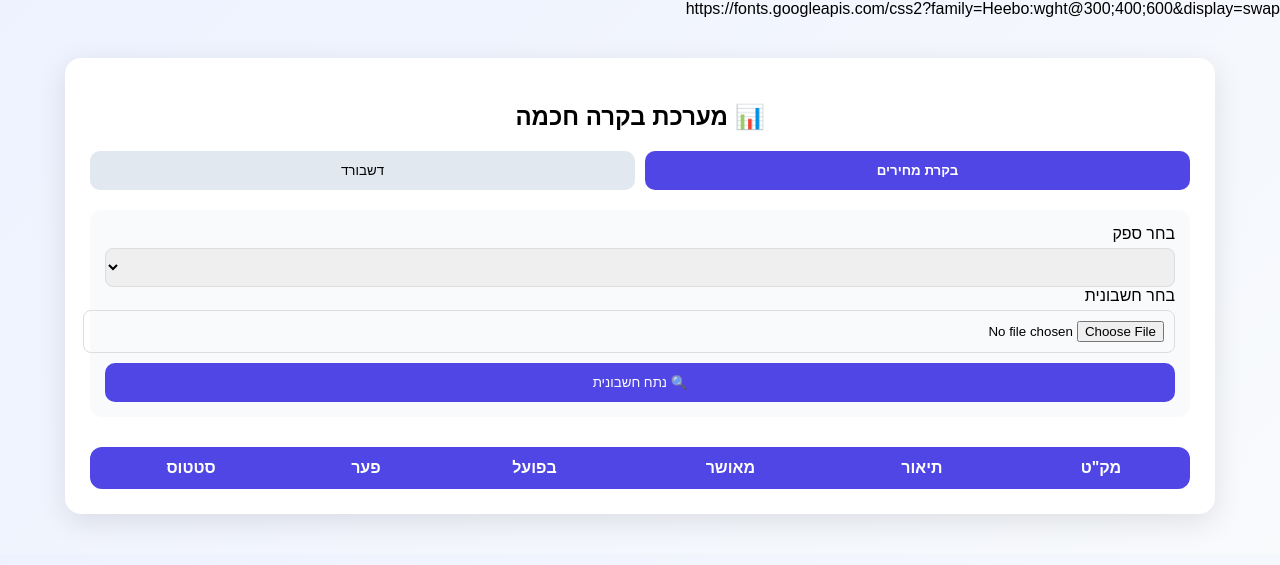
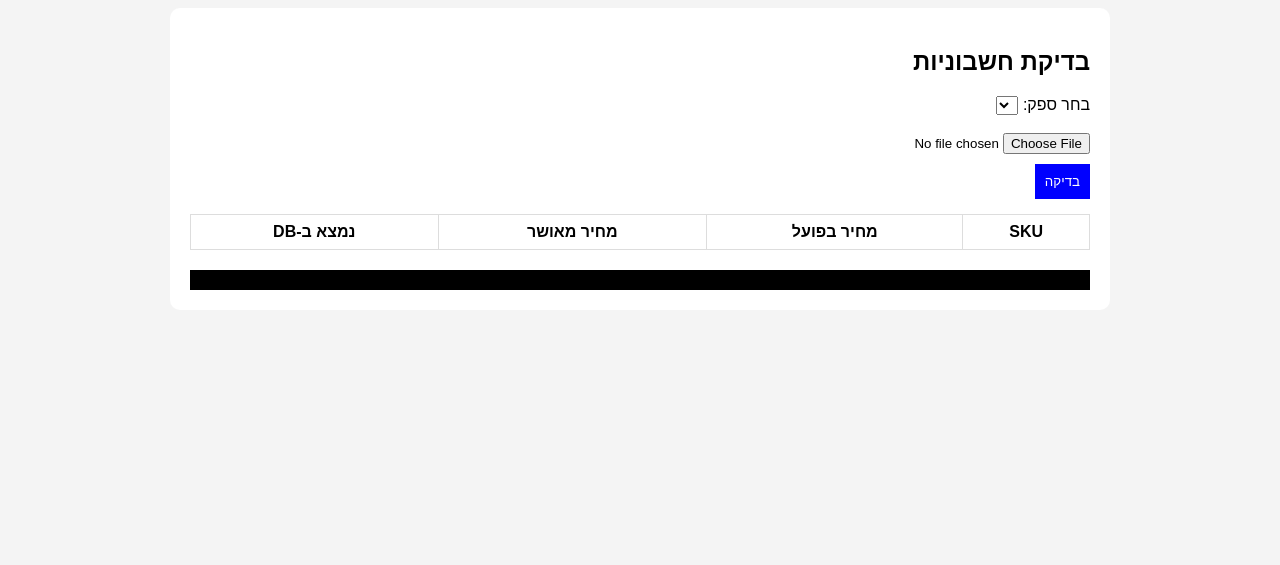
Before and after one commit to mv89-heb/ProcurementAI_System, a Flask app: template templates/index.html in a window 1280 px wide. Shown: the top 565 px of the page. Run offline with Flask 3, Linux system fonts and the light colour scheme; the template is opened without the code that fills it, so the values that code supplies are empty; some libraries are stand-ins or nearby versions.

Commit message:
Update index.html

```diff
--- a/templates/index.html
+++ b/templates/index.html
@@ -4,252 +4,141 @@
 <meta charset="UTF-8">
 <title>מערכת בקרה חכמה</title>
 
-https://fonts.googleapis.com/css2?family=Heebo:wght@300;400;600&display=swap
-
 <style>
 body {
-    font-family: 'Heebo', sans-serif;
-    background: linear-gradient(135deg,#eef2ff,#f8fafc);
-    margin: 0;
+    font-family: Arial;
+    background: #f4f4f4;
 }
 
 .container {
-    max-width: 1100px;
-    margin: 40px auto;
+    max-width: 900px;
+    margin: auto;
     background: white;
-    padding: 25px;
-    border-radius: 16px;
-    box-shadow: 0 8px 30px rgba(0,0,0,0.1);
+    padding: 20px;
+    border-radius: 10px;
 }
 
-h2 {
-    text-align: center;
-    margin-bottom: 20px;
-}
-
-.tabs {
-    display: flex;
-    gap: 10px;
-    margin-bottom: 20px;
-}
-
-.tab-btn {
-    flex: 1;
-    padding: 12px;
-    border: none;
-    background: #e2e8f0;
-    border-radius: 10px;
-    cursor: pointer;
-    transition: 0.3s;
-}
-
-.tab-btn.active {
-    background: #4f46e5;
-    color: white;
-    font-weight: bold;
-}
-
-.panel {
-    background: #f9fafb;
-    padding: 15px;
-    border-radius: 12px;
-    margin-bottom: 15px;
-}
-
-input, select {
+button {
     padding: 10px;
-    border-radius: 8px;
-    border: 1px solid #ddd;
-    width: 100%;
-    margin-top: 5px;
-}
-
-button.action {
-    margin-top: 10px;
-    background: #4f46e5;
+    background: blue;
     color: white;
     border: none;
-    padding: 12px;
-    border-radius: 10px;
-    width: 100%;
     cursor: pointer;
-    transition: 0.3s;
-}
-
-button.action:hover {
-    background: #4338ca;
+    margin-top: 10px;
 }
 
 table {
     width: 100%;
+    margin-top: 15px;
     border-collapse: collapse;
-    margin-top: 15px;
-    border-radius: 12px;
-    overflow: hidden;
 }
 
-th {
-    background: #4f46e5;
-    color: white;
-    padding: 12px;
+td, th {
+    border: 1px solid #ddd;
+    padding: 8px;
 }
 
-td {
+#debug-box {
+    background: black;
+    color: #00ff00;
     padding: 10px;
-    border-bottom: 1px solid #eee;
+    margin-top: 20px;
+    font-size: 12px;
 }
-
-tr:hover {
-    background: #f1f5f9;
-}
-
-.bad {
-    background: #fee2e2 !important;
-    color: #b91c1c;
-    font-weight: bold;
-}
-
-.ok {
-    background: #dcfce7 !important;
-    color: #166534;
-    font-weight: bold;
-}
-
-.loading {
-    text-align: center;
-    font-size: 18px;
-    color: #555;
-    margin-top: 10px;
-}
-
-.summary {
-    display: flex;
-    gap: 10px;
-    margin-top: 15px;
-}
-
-.card {
-    flex: 1;
-    padding: 15px;
-    border-radius: 12px;
-    text-align: center;
-    font-weight: bold;
-}
-
-.card.ok { background: #dcfce7; }
-.card.bad { background: #fee2e2; }
-.card.total { background: #e0e7ff; }
-
 </style>
 </head>
 
 <body>
 
 <div class="container">
-    <h2>📊 מערכת בקרה חכמה</h2>
 
-    <div class="tabs">
-        <button class="tab-btn active" onclick="switchTab(event,'prices')">בקרת מחירים</button>
-        <button class="tab-btn" onclick="switchTab(event,'dashboard')">דשבורד</button>
-    </div>
+<h2>בדיקת חשבוניות</h2>
 
-    <div id="prices" class="tab-content">
-        <div class="panel">
-            <label>בחר ספק</label>
+<label>בחר ספק:</label>
 <select id="supplier"></select>
 
-            <label>בחר חשבונית</label>
-            <input type="file" id="file" accept=".pdf,image/*">
+<br><br>
 
-            <button class="action" onclick="analyze()">🔍 נתח חשבונית</button>
-        </div>
+<input type="file" id="file">
 
-        <div class="loading" id="loading"></div>
+<br>
 
-        <div class="summary" id="summary"></div>
+<button onclick="analyze()">בדיקה</button>
 
 <table>
 <thead>
 <tr>
-                    <th>מק"ט</th>
-                    <th>תיאור</th>
-                    <th>מאושר</th>
-                    <th>בפועל</th>
-                    <th>פער</th>
-                    <th>סטטוס</th>
+<th>SKU</th>
+<th>מחיר בפועל</th>
+<th>מחיר מאושר</th>
+<th>נמצא ב-DB</th>
 </tr>
 </thead>
+
 <tbody id="body"></tbody>
 </table>
-    </div>
 
-    <div id="dashboard" class="tab-content" style="display:none">
-        <div class="panel">
-            🚀 בקרוב: דשבורד גרפי עם גרפים והשוואות
-        </div>
-    </div>
+<div id="debug-box"></div>
+
 </div>
 
 <script>
 
-function switchTab(ev,id){
-    document.querySelectorAll('.tab-content').forEach(t=>t.style.display='none');
-    document.querySelectorAll('.tab-btn').forEach(b=>b.classList.remove('active'));
-    document.getElementById(id).style.display='block';
-    ev.target.classList.add('active');
-}
-
 async function loadSuppliers(){
     const res = await fetch('/api/get-suppliers');
     const data = await res.json();
+
     const sel = document.getElementById('supplier');
     sel.innerHTML = '<option value="">בחר ספק</option>';
-    data.suppliers.forEach(s=> sel.innerHTML+=`<option>${s}</option>`);
+
+    data.suppliers.forEach(s => {
+        sel.innerHTML += `<option value="${s}">${s}</option>`;
+    });
 }
 
 async function analyze(){
+
     const sup = document.getElementById('supplier').value;
     const file = document.getElementById('file').files[0];
 
-    if(!sup || !file) return alert('בחר ספק וקובץ');
-
-    document.getElementById('loading').innerText = 'מעבד... ⏳';
+    if(!sup || !file){
+        alert("בחר ספק וקובץ");
+        return;
+    }
 
     const fd = new FormData();
-    fd.append('supplier_name',sup);
-    fd.append('invoice',file);
+    fd.append("supplier_name", sup);
+    fd.append("invoice", file);
 
-    const res = await fetch('/api/analyze-prices',{method:'POST',body:fd});
+    const res = await fetch('/api/analyze-prices', {
+        method: 'POST',
+        body: fd
+    });
+
     const data = await res.json();
 
-    document.getElementById('loading').innerText = '';
+    console.log("FULL RESPONSE:", data);
 
-    const body = document.getElementById('body');
-    const summary = document.getElementById('summary');
+    // ✅ DEBUG על המסך
+    document.getElementById("debug-box").innerHTML = `
+        <h3>DEBUG</h3>
+        <p>כמות רשומות DB: ${data.debug?.db_count}</p>
+        <p>AI זיהה פריטים:</p>
+        <pre>${JSON.stringify(data.debug?.ai_items, null, 2)}</pre>
+    `;
 
-    body.innerHTML='';
-
-    let ok=0,bad=0;
+    const body = document.getElementById("body");
+    body.innerHTML = "";
 
     data.results.forEach(r=>{
-        if(r.is_match) ok++; else bad++;
-
         body.innerHTML += `
-        <tr class="${r.is_match?'ok':'bad'}">
+        <tr>
             <td>${r.sku}</td>
-        <td>${r.description}</td>
-        <td>${r.approved_price}</td>
             <td>${r.invoice_price}</td>
-        <td>${r.difference ?? '-'}</td>
-        <td>${r.status}</td>
+            <td>${r.approved_price ?? 'לא נמצא'}</td>
+            <td>${r.found_in_db ? '✅' : '❌'}</td>
         </tr>`;
     });
-
-    summary.innerHTML = `
-        <div class="card total">סה"כ: ${ok+bad}</div>
-        <div class="card ok">תקינים: ${ok}</div>
-        <div class="card bad">חריגים: ${bad}</div>
-    `;
 }
 
 loadSuppliers();
```
Lines whose indentation alone changed are shown as unchanged.
